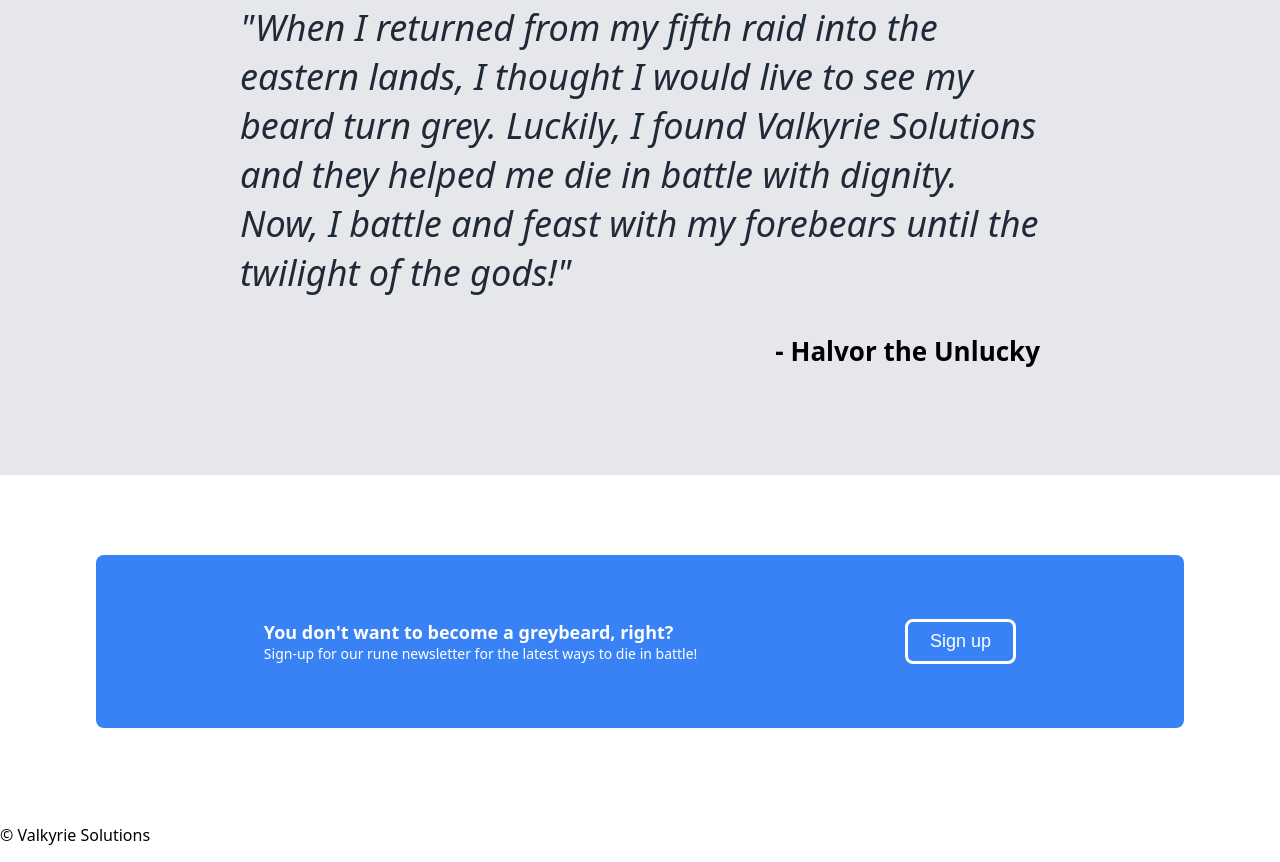
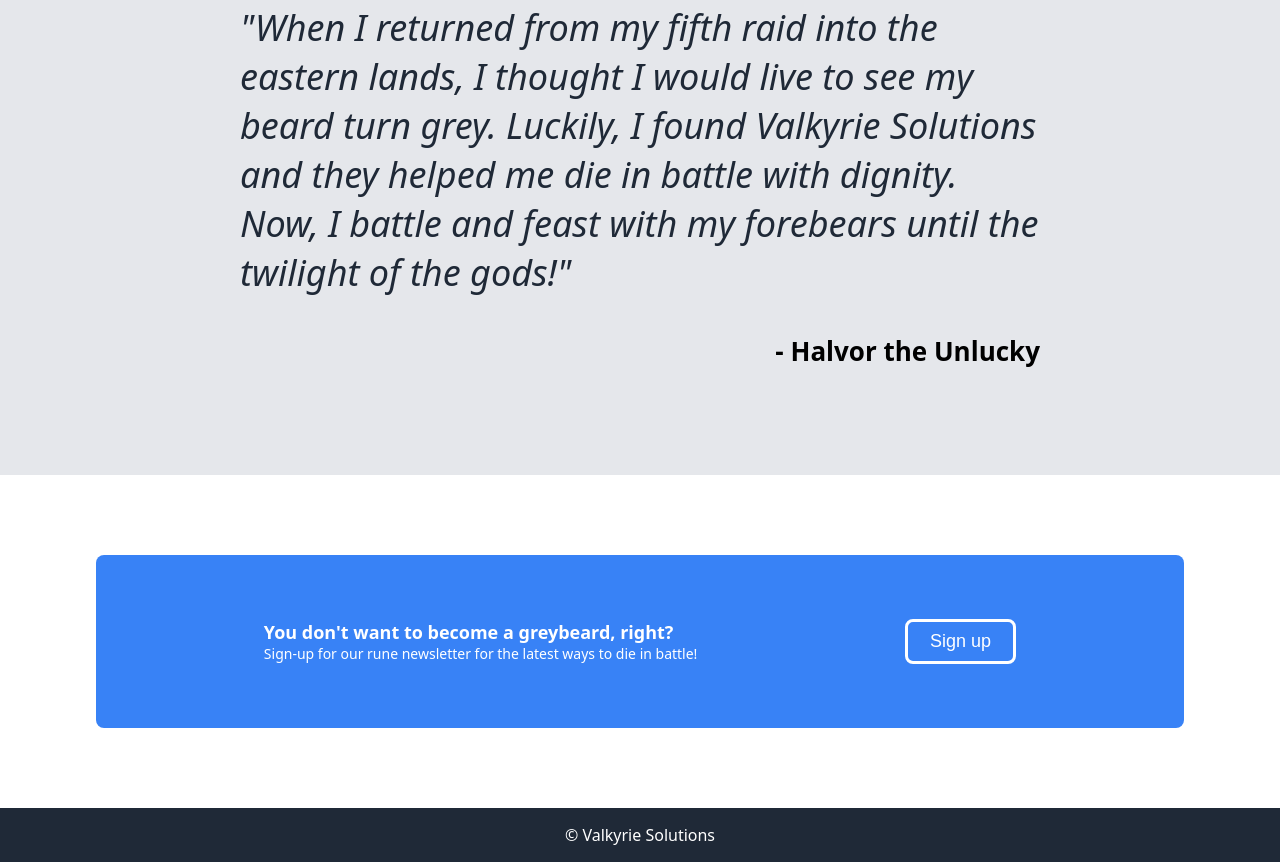
Before and after one commit to drex109/odin-landing-page, a plain HTML site: page index.html in a window 1280 px wide. Shown: the part 1101-1963 px from the top of the page. Drawn offline with Linux system fonts and the light colour scheme.

Commit message:
created footer and finished styling

```diff
--- a/index.html
+++ b/index.html
@@ -7,6 +7,7 @@
     <link rel="stylesheet" href="style.css">
 </head>
 <body>
+    <main class="page-body">
         <section class="header-wrapper">
             <div class="header">
                 <div class="nav">
@@ -73,6 +74,7 @@
                 </div>
             </div>
         </section>
+    </main>
     <footer>
         <p>&copy; Valkyrie Solutions</p>
     </footer>
--- a/style.css
+++ b/style.css
@@ -2,8 +2,12 @@ body{
     font-family: system-ui, -apple-system, BlinkMacSystemFont, 'Segoe UI', Roboto, Oxygen, Ubuntu, Cantarell, 'Open Sans', 'Helvetica Neue', sans-serif;
     margin: 0;
     padding: 0;
+    display: flex;
+    flex-direction: column;
 }
-
+.page-body{
+    flex-grow: 1;
+}
 .header-wrapper{
     background-color: #1f2937;
 }
@@ -153,7 +157,10 @@ img{
     background-color: #3882f6;
     color: white;
 }
-.footer{
+footer{
     background-color: #1f2937;
     text-align: center;
+    color: white;
+    flex-shrink: 0;
+    flex-grow: 0;
 }
```
Lines whose indentation alone changed are shown as unchanged.
